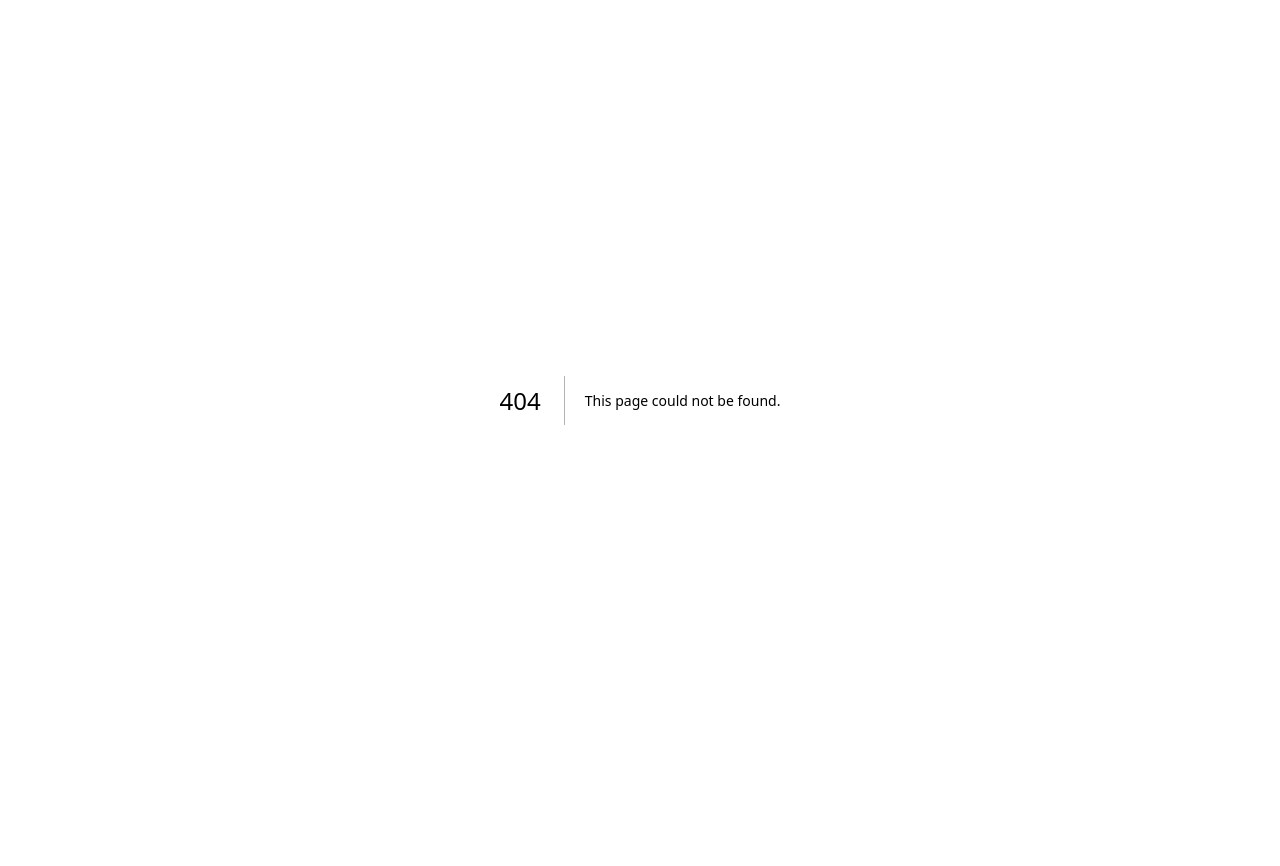
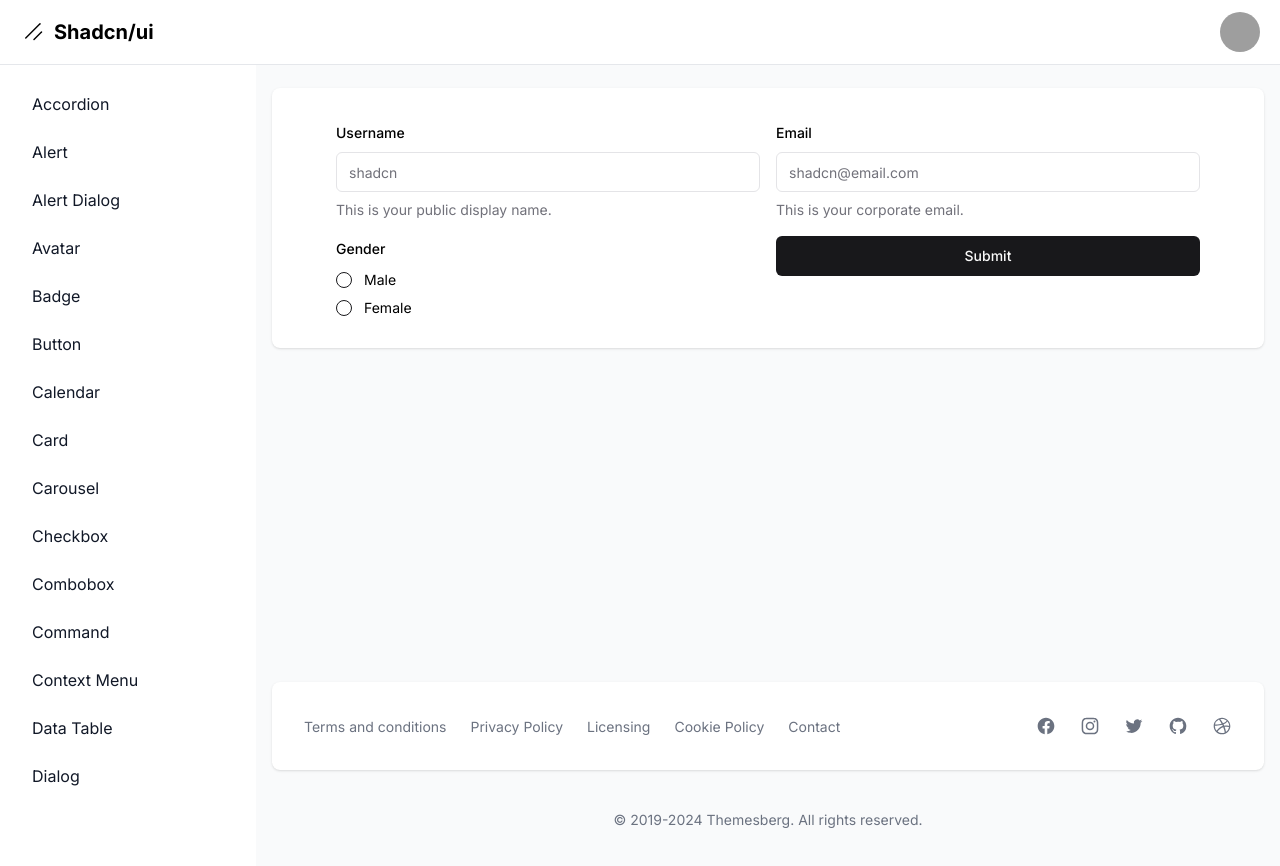
Before and after one commit to CMRicardo/shadcn-dashboard, a Next.js app: page /dashboard/form in a window 1280 px wide. Before the commit this address had no page. Shown: the top 866 px of the page. Before the commit the page ends 800 px from the top, so only its background shows below. Built offline with nearby package versions, Linux system fonts and the light colour scheme; grey boxes are pictures that could not be loaded.

Commit message:
Add input, email and radio group to /form

```diff
--- /dev/null
+++ b/app/dashboard/form/page.tsx
@@ -0,0 +1,132 @@
+"use client";
+
+import { zodResolver } from "@hookform/resolvers/zod";
+import { useForm } from "react-hook-form";
+import { z } from "zod";
+
+import { Button } from "@/components/ui/button";
+import {
+  Form,
+  FormControl,
+  FormDescription,
+  FormField,
+  FormItem,
+  FormLabel,
+  FormMessage,
+} from "@/components/ui/form";
+import { Input } from "@/components/ui/input";
+import { RadioGroup, RadioGroupItem } from "@/components/ui/radio-group";
+import { toast } from "sonner";
+
+const formSchema = z.object({
+  username: z.string().min(3).max(20),
+  email: z.string({ message: "Invalid email address." }).email(),
+  gender: z.enum(["male", "female"], { message: "Please select one" }),
+});
+
+export default function Page() {
+  // 1. Define your form.
+  const form = useForm<z.infer<typeof formSchema>>({
+    resolver: zodResolver(formSchema),
+    defaultValues: {
+      username: "",
+      email: "",
+    },
+  });
+
+  // 2. Define a submit handler.
+  function onSubmit(values: z.infer<typeof formSchema>) {
+    // Do something with the form values.
+    // ✅ This will be type-safe and validated.
+    console.log({ values });
+    toast.success(
+      <div>
+        <h2 className="font-bold text-base">Form submitted successfully</h2>
+        <pre>{JSON.stringify(values, undefined, 2)}</pre>
+      </div>,
+      {
+        position: "top-right",
+      }
+    );
+  }
+  return (
+    <>
+      <Form {...form}>
+        <form
+          onSubmit={form.handleSubmit(onSubmit)}
+          className="grid grid-cols-2 px-8 gap-4"
+        >
+          {/* Username */}
+          <FormField
+            control={form.control}
+            name="username"
+            render={({ field }) => (
+              <FormItem>
+                <FormLabel>Username</FormLabel>
+                <FormControl>
+                  <Input placeholder="shadcn" {...field} />
+                </FormControl>
+                <FormDescription>
+                  This is your public display name.
+                </FormDescription>
+                <FormMessage />
+              </FormItem>
+            )}
+          />
+          {/* Email */}
+          <FormField
+            control={form.control}
+            name="email"
+            render={({ field }) => (
+              <FormItem>
+                <FormLabel>Email</FormLabel>
+                <FormControl>
+                  <Input
+                    type="email"
+                    placeholder="shadcn@email.com"
+                    {...field}
+                  />
+                </FormControl>
+                <FormDescription>This is your corporate email.</FormDescription>
+                <FormMessage />
+              </FormItem>
+            )}
+          />
+          {/* Gender */}
+          <FormField
+            control={form.control}
+            name="gender"
+            render={({ field }) => (
+              <FormItem className="space-y-3">
+                <FormLabel>Gender</FormLabel>
+                <FormControl>
+                  <RadioGroup
+                    onValueChange={field.onChange}
+                    defaultValue={field.value}
+                    className="flex flex-col space-y-1"
+                  >
+                    <FormItem className="flex items-center space-x-3 space-y-0">
+                      <FormControl>
+                        <RadioGroupItem value="male" />
+                      </FormControl>
+                      <FormLabel className="font-normal">Male</FormLabel>
+                    </FormItem>
+                    <FormItem className="flex items-center space-x-3 space-y-0">
+                      <FormControl>
+                        <RadioGroupItem value="female" />
+                      </FormControl>
+                      <FormLabel className="font-normal">Female</FormLabel>
+                    </FormItem>
+                  </RadioGroup>
+                </FormControl>
+                <FormMessage />
+              </FormItem>
+            )}
+          />
+          {/* Submit */}
+          <Button type="submit">Submit</Button>
+        </form>
+      </Form>
+    </>
+  );
+}
--- a/app/dashboard/layout.tsx
+++ b/app/dashboard/layout.tsx
@@ -30,6 +30,7 @@
   { name: "toast", href: "toast" },
   { name: "tabs", href: "tabs" },
   { name: "data table", href: "data-table" },
+  { name: "form", href: "form" },
 ].sort((a, b) => a.name.localeCompare(b.name));
 
 export default function DashboardLayout({
--- /dev/null
+++ b/components/ui/form.tsx
@@ -0,0 +1,178 @@
+"use client"
+
+import * as React from "react"
+import * as LabelPrimitive from "@radix-ui/react-label"
+import { Slot } from "@radix-ui/react-slot"
+import {
+  Controller,
+  ControllerProps,
+  FieldPath,
+  FieldValues,
+  FormProvider,
+  useFormContext,
+} from "react-hook-form"
+
+import { cn } from "@/lib/utils"
+import { Label } from "@/components/ui/label"
+
+const Form = FormProvider
+
+type FormFieldContextValue<
+  TFieldValues extends FieldValues = FieldValues,
+  TName extends FieldPath<TFieldValues> = FieldPath<TFieldValues>
+> = {
+  name: TName
+}
+
+const FormFieldContext = React.createContext<FormFieldContextValue>(
+  {} as FormFieldContextValue
+)
+
+const FormField = <
+  TFieldValues extends FieldValues = FieldValues,
+  TName extends FieldPath<TFieldValues> = FieldPath<TFieldValues>
+>({
+  ...props
+}: ControllerProps<TFieldValues, TName>) => {
+  return (
+    <FormFieldContext.Provider value={{ name: props.name }}>
+      <Controller {...props} />
+    </FormFieldContext.Provider>
+  )
+}
+
+const useFormField = () => {
+  const fieldContext = React.useContext(FormFieldContext)
+  const itemContext = React.useContext(FormItemContext)
+  const { getFieldState, formState } = useFormContext()
+
+  const fieldState = getFieldState(fieldContext.name, formState)
+
+  if (!fieldContext) {
+    throw new Error("useFormField should be used within <FormField>")
+  }
+
+  const { id } = itemContext
+
+  return {
+    id,
+    name: fieldContext.name,
+    formItemId: `${id}-form-item`,
+    formDescriptionId: `${id}-form-item-description`,
+    formMessageId: `${id}-form-item-message`,
+    ...fieldState,
+  }
+}
+
+type FormItemContextValue = {
+  id: string
+}
+
+const FormItemContext = React.createContext<FormItemContextValue>(
+  {} as FormItemContextValue
+)
+
+const FormItem = React.forwardRef<
+  HTMLDivElement,
+  React.HTMLAttributes<HTMLDivElement>
+>(({ className, ...props }, ref) => {
+  const id = React.useId()
+
+  return (
+    <FormItemContext.Provider value={{ id }}>
+      <div ref={ref} className={cn("space-y-2", className)} {...props} />
+    </FormItemContext.Provider>
+  )
+})
+FormItem.displayName = "FormItem"
+
+const FormLabel = React.forwardRef<
+  React.ElementRef<typeof LabelPrimitive.Root>,
+  React.ComponentPropsWithoutRef<typeof LabelPrimitive.Root>
+>(({ className, ...props }, ref) => {
+  const { error, formItemId } = useFormField()
+
+  return (
+    <Label
+      ref={ref}
+      className={cn(error && "text-destructive", className)}
+      htmlFor={formItemId}
+      {...props}
+    />
+  )
+})
+FormLabel.displayName = "FormLabel"
+
+const FormControl = React.forwardRef<
+  React.ElementRef<typeof Slot>,
+  React.ComponentPropsWithoutRef<typeof Slot>
+>(({ ...props }, ref) => {
+  const { error, formItemId, formDescriptionId, formMessageId } = useFormField()
+
+  return (
+    <Slot
+      ref={ref}
+      id={formItemId}
+      aria-describedby={
+        !error
+          ? `${formDescriptionId}`
+          : `${formDescriptionId} ${formMessageId}`
+      }
+      aria-invalid={!!error}
+      {...props}
+    />
+  )
+})
+FormControl.displayName = "FormControl"
+
+const FormDescription = React.forwardRef<
+  HTMLParagraphElement,
+  React.HTMLAttributes<HTMLParagraphElement>
+>(({ className, ...props }, ref) => {
+  const { formDescriptionId } = useFormField()
+
+  return (
+    <p
+      ref={ref}
+      id={formDescriptionId}
+      className={cn("text-sm text-muted-foreground", className)}
+      {...props}
+    />
+  )
+})
+FormDescription.displayName = "FormDescription"
+
+const FormMessage = React.forwardRef<
+  HTMLParagraphElement,
+  React.HTMLAttributes<HTMLParagraphElement>
+>(({ className, children, ...props }, ref) => {
+  const { error, formMessageId } = useFormField()
+  const body = error ? String(error?.message) : children
+
+  if (!body) {
+    return null
+  }
+
+  return (
+    <p
+      ref={ref}
+      id={formMessageId}
+      className={cn("text-sm font-medium text-destructive", className)}
+      {...props}
+    >
+      {body}
+    </p>
+  )
+})
+FormMessage.displayName = "FormMessage"
+
+export {
+  useFormField,
+  Form,
+  FormItem,
+  FormLabel,
+  FormControl,
+  FormDescription,
+  FormMessage,
+  FormField,
+}
--- /dev/null
+++ b/components/ui/radio-group.tsx
@@ -0,0 +1,44 @@
+"use client"
+
+import * as React from "react"
+import * as RadioGroupPrimitive from "@radix-ui/react-radio-group"
+import { Circle } from "lucide-react"
+
+import { cn } from "@/lib/utils"
+
+const RadioGroup = React.forwardRef<
+  React.ElementRef<typeof RadioGroupPrimitive.Root>,
+  React.ComponentPropsWithoutRef<typeof RadioGroupPrimitive.Root>
+>(({ className, ...props }, ref) => {
+  return (
+    <RadioGroupPrimitive.Root
+      className={cn("grid gap-2", className)}
+      {...props}
+      ref={ref}
+    />
+  )
+})
+RadioGroup.displayName = RadioGroupPrimitive.Root.displayName
+
+const RadioGroupItem = React.forwardRef<
+  React.ElementRef<typeof RadioGroupPrimitive.Item>,
+  React.ComponentPropsWithoutRef<typeof RadioGroupPrimitive.Item>
+>(({ className, ...props }, ref) => {
+  return (
+    <RadioGroupPrimitive.Item
+      ref={ref}
+      className={cn(
+        "aspect-square h-4 w-4 rounded-full border border-primary text-primary ring-offset-background focus:outline-none focus-visible:ring-2 focus-visible:ring-ring focus-visible:ring-offset-2 disabled:cursor-not-allowed disabled:opacity-50",
+        className
+      )}
+      {...props}
+    >
+      <RadioGroupPrimitive.Indicator className="flex items-center justify-center">
+        <Circle className="h-2.5 w-2.5 fill-current text-current" />
+      </RadioGroupPrimitive.Indicator>
+    </RadioGroupPrimitive.Item>
+  )
+})
+RadioGroupItem.displayName = RadioGroupPrimitive.Item.displayName
+
+export { RadioGroup, RadioGroupItem }
--- a/package.json
+++ b/package.json
@@ -9,6 +9,7 @@
     "lint": "next lint"
   },
   "dependencies": {
+    "@hookform/resolvers": "^3.9.0",
     "@radix-ui/react-accordion": "^1.1.2",
     "@radix-ui/react-alert-dialog": "^1.0.5",
     "@radix-ui/react-avatar": "^1.0.4",
@@ -20,6 +21,7 @@
     "@radix-ui/react-menubar": "^1.1.1",
     "@radix-ui/react-popover": "^1.1.1",
     "@radix-ui/react-progress": "^1.1.0",
+    "@radix-ui/react-radio-group": "^1.2.0",
     "@radix-ui/react-select": "^2.1.1",
     "@radix-ui/react-slider": "^1.2.0",
     "@radix-ui/react-slot": "^1.0.2",
@@ -39,11 +41,13 @@
     "react": "^18",
     "react-day-picker": "^8.10.1",
     "react-dom": "^18",
+    "react-hook-form": "^7.52.2",
     "sonner": "^1.5.0",
     "tailwind-merge": "^2.3.0",
     "tailwindcss-animate": "^1.0.7",
     "unique-names-generator": "^4.7.1",
-    "uuid": "^10.0.0"
+    "uuid": "^10.0.0",
+    "zod": "^3.23.8"
   },
   "devDependencies": {
     "@types/node": "^20",
```
Also changed, not shown: 1 other file (tests, documents, lock files or other folders).
